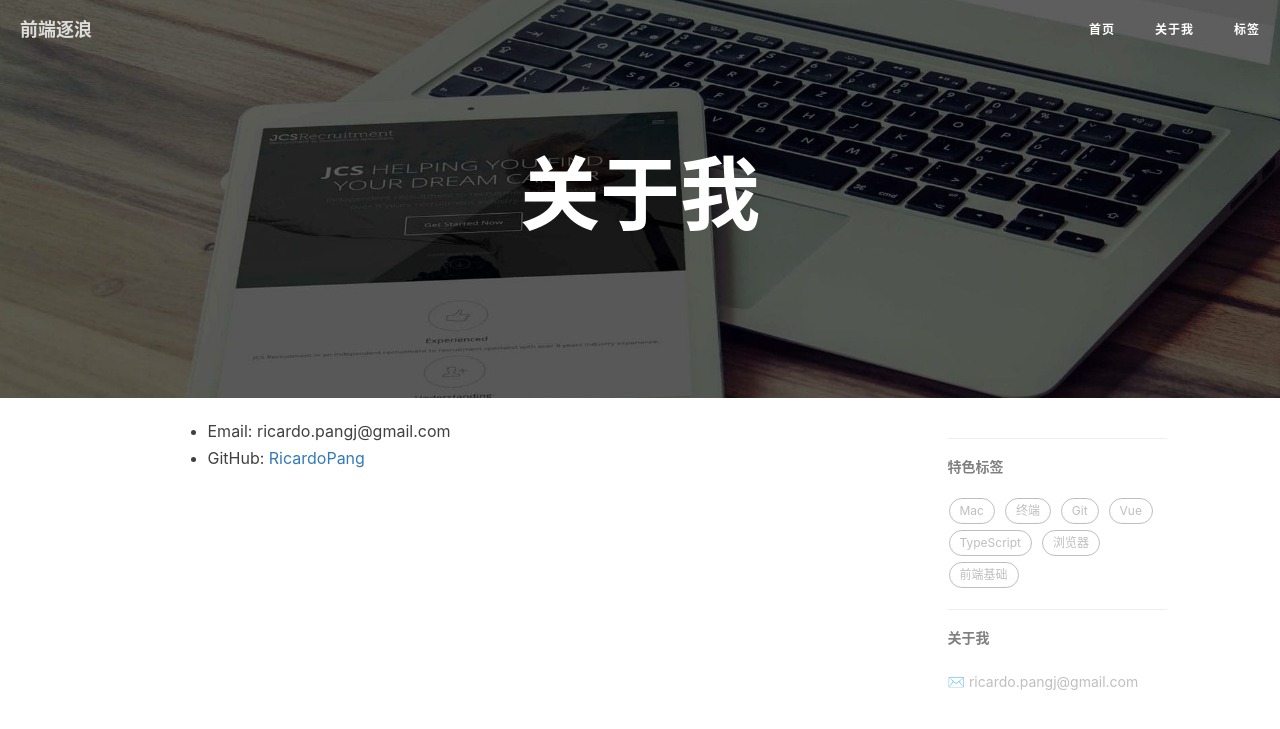
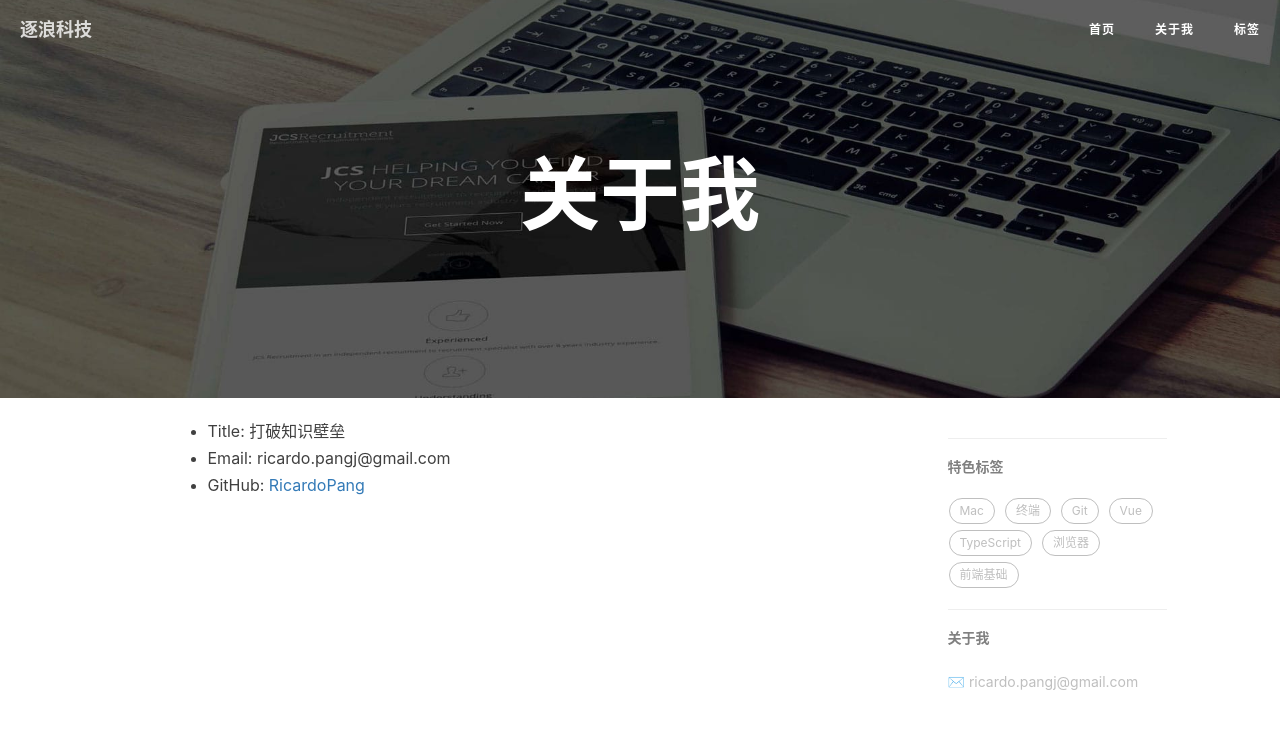
Before and after one commit to RicardoPang/pf-blog, a Jekyll site: the page built from about.html, in a window 1280 px wide. Shown: the top 729 px of the page. Built offline with Jekyll 4.4.1, drawn with Linux system fonts in a browser that asks for light colours; nearby versions of some CDN libraries; comment, search, counter and statistics services are not loaded.

Commit message:
初始提交

```diff
--- a/_config.yml
+++ b/_config.yml
@@ -1,12 +1,11 @@
 # Site settings
-title: 前端逐浪
-SEOTitle: 前端逐浪
+title: 逐浪科技
+SEOTitle: 打破知识壁垒
 header-img: img/post-bg-desk.jpg
 email: ricardo.pangj@gmail.com
-description: "Every failure is leading towards success."
-keyword: "前端逐浪"
+description: 'Every failure is leading towards success.'
 # url: "https://blackwhiteandgray.github.io/" # your host, for absolute URL
-baseurl: "" # for example, '/blog' if your blog hosted on 'host/blog'
+baseurl: '' # for example, '/blog' if your blog hosted on 'host/blog'
 # github_repo: "https://blackwhiteandgray.github.io/" # you code repository
 
 # Sidebar settings
@@ -27,7 +26,7 @@ RSS: false
 # from 2016, 'pygments' is unsupported on GitHub Pages. Use 'rouge' for highlighting instead.
 permalink: pretty
 paginate: 10
-exclude: ["less", "node_modules", "Gruntfile.js", "package.json", "README.md"]
+exclude: ['less', 'node_modules', 'Gruntfile.js', 'package.json', 'README.md']
 anchorjs: true # if you want to customize anchor. check out line:181 of `post.html`
 
 # Gems
@@ -72,5 +71,5 @@ featured-tags: true # 是否使用首页标签
 featured-condition-size: 1 # 相同标签数量大于这个数，才会出现在首页
 
 # Progressive Web Apps
-chrome-tab-theme-color: "#000000"
+chrome-tab-theme-color: '#000000'
 service-worker: true
--- a/about.html
+++ b/about.html
@@ -1,12 +1,13 @@
 ---
 layout: page
-title: "关于我"
-header-img: "img/post-bg-rwd.jpg"
+title: '关于我'
+header-img: 'img/post-bg-rwd.jpg'
 ---
 
 <!-- Chinese Version -->
 <div class="zh post-container">
   <ul>
+    <li>Title: 打破知识壁垒</li>
     <li>Email: ricardo.pangj@gmail.com</li>
     <li>GitHub: <a href="https://github.com/RicardoPang">RicardoPang</a></li>
   </ul>
```
